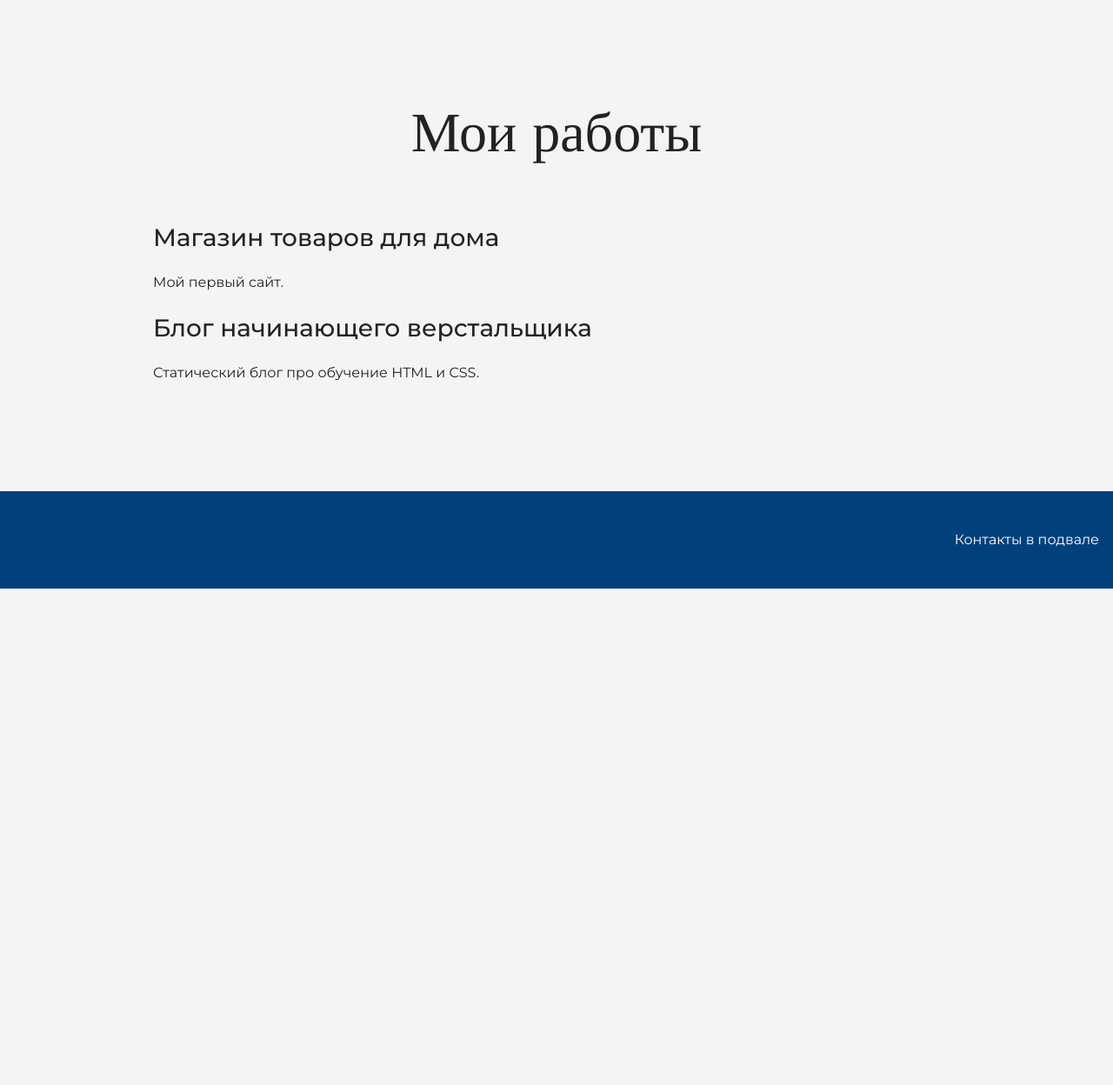
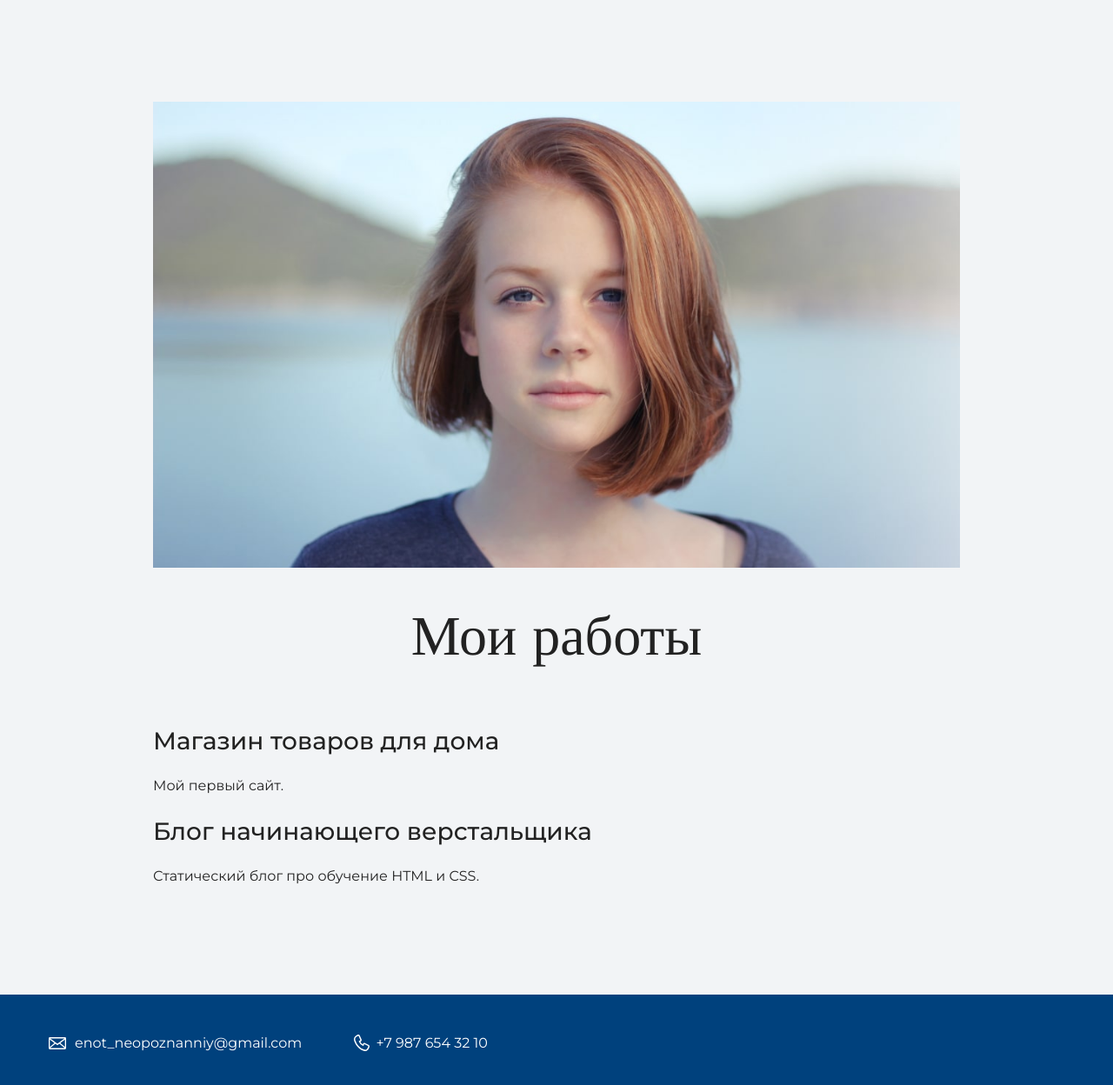
Before and after one commit to 31ESA12/31ESA12, a plain HTML site: page index.html in a window 1280 px wide. Shown: the part 1375-2623 px from the top of the page at 87% size. Before the commit the page ends 2052 px from the top, so only its background shows below. Drawn offline with nearby package versions, Linux system fonts and the light colour scheme.

Commit message:
Add files via upload

```diff
--- a/index.html
+++ b/index.html
@@ -28,6 +28,11 @@
       <p>Текст о том, чем могу быть полезен.</p>
     </section>
 </div>
+
+<figure class="user-image">
+  <img src="files/user.jpg" width="928" height="536" alt="Фотография Неопознанного Енота">
+</figure>
+
 <div class="container">
     <section class="portfolio">
       <h2 class="subheading">Мои работы</h2>
@@ -40,9 +45,8 @@
     </section>
 </div>
     <footer class="page-footer">
-	<div class="container">
-      Контакты в подвале
-	</div>
+    <a class="footer-email" href="mailto:enot_neopoznanniy@gmail.com">enot_neopoznanniy@gmail.com</a>
+    <a class="footer-phone" href="tel:+79876543210">+7 987 654 32 10</a>
     </footer>
   </body>
 </html>
```
